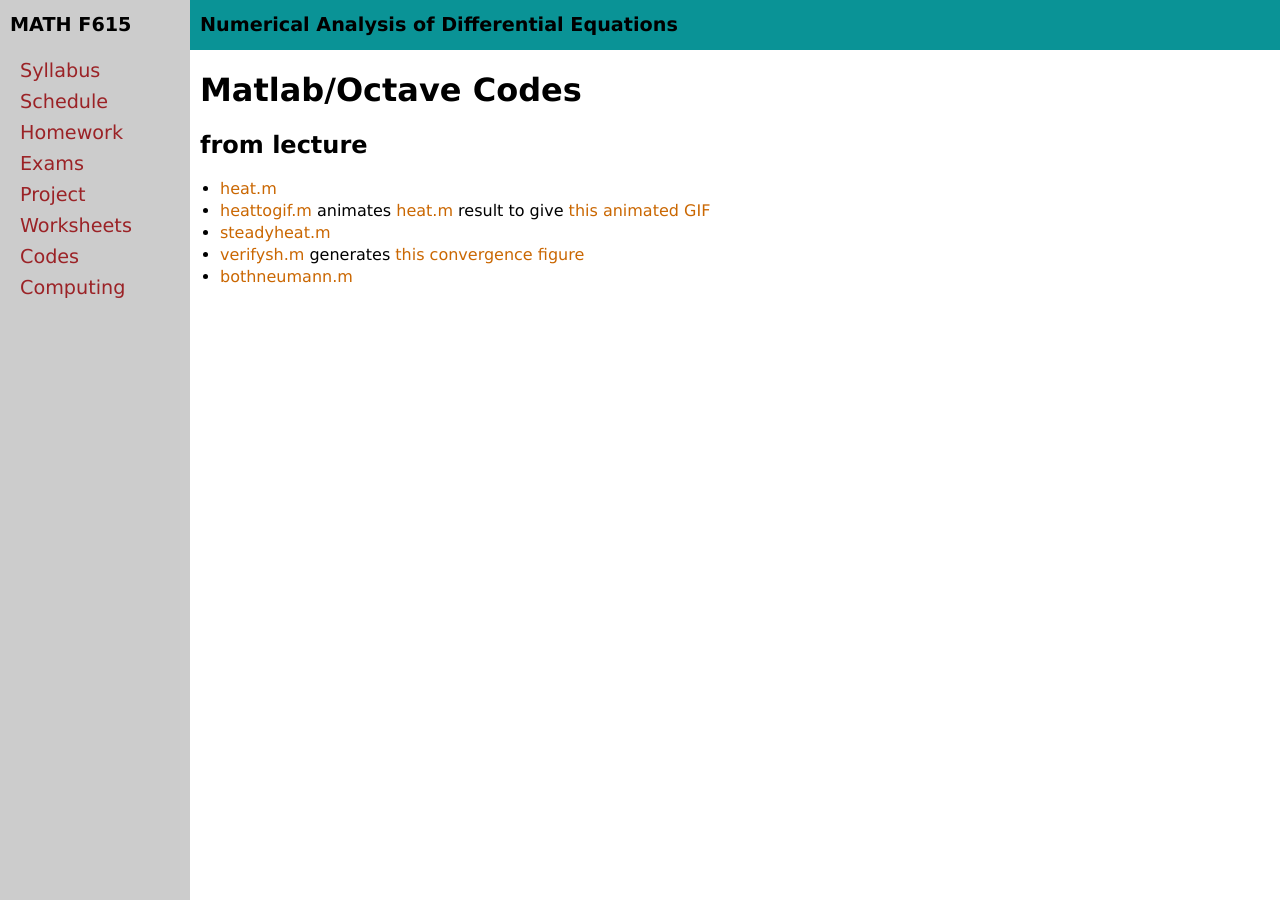
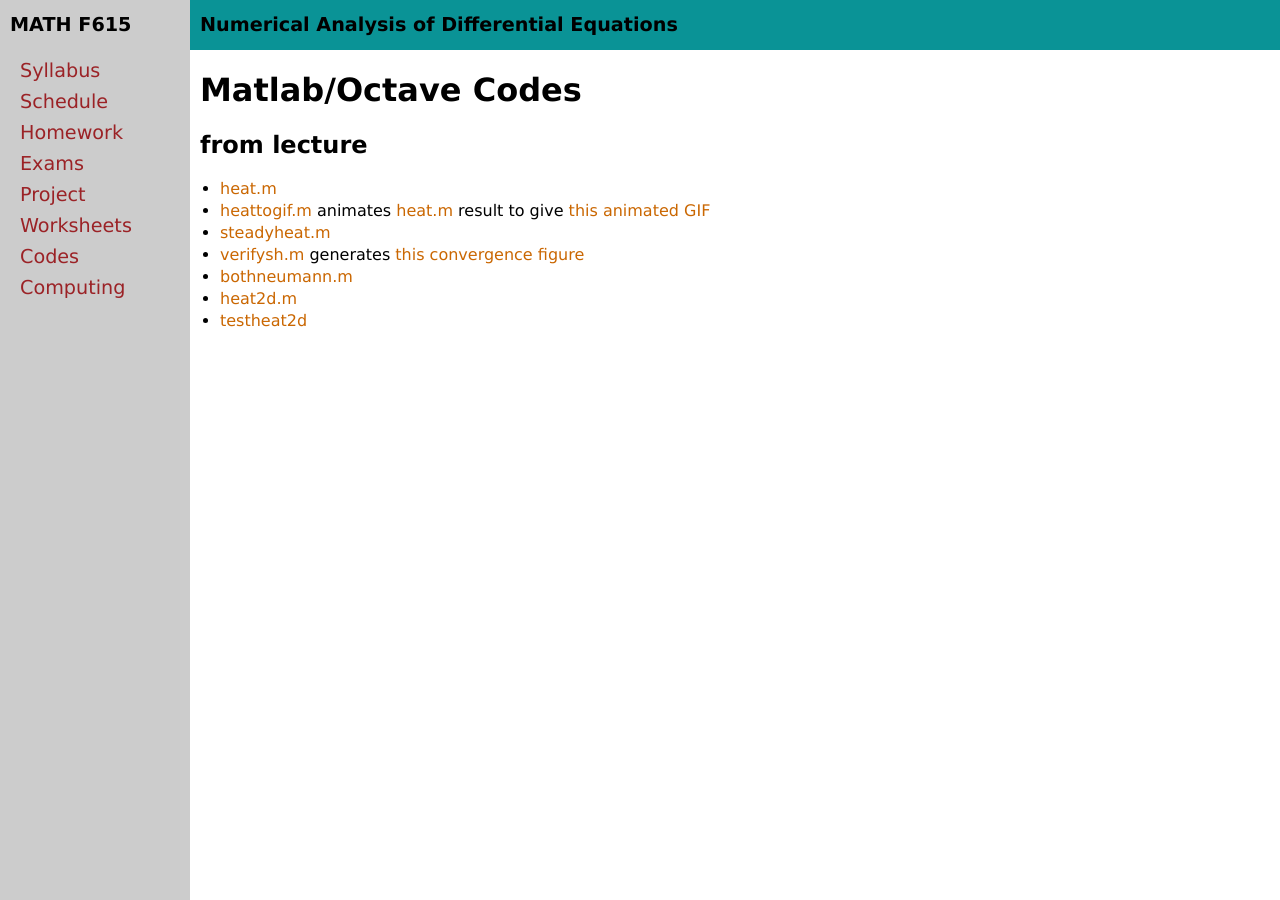
Before and after one commit to bueler/nade, a Jekyll site: the page built from codes.md, in a window 1280 px wide. Built offline with Jekyll 4.4.1, drawn with Linux system fonts in a browser that asks for light colours.

Commit message:
2d poisson (steady heat) example

```diff
--- a/codes.md
+++ b/codes.md
@@ -12,3 +12,5 @@ title: Matlab/Octave Codes
   * [steadyheat.m](assets/codes/steadyheat.m)
   * [verifysh.m](assets/codes/verifysh.m) generates [this convergence figure](assets/codes/verifysh.png)
   * [bothneumann.m](assets/codes/bothneumann.m)
+  * [heat2d.m](assets/codes/heat2d.m)
+  * [testheat2d](assets/codes/testheat2d.m)
```
Also changed, not shown: 2 other files.
